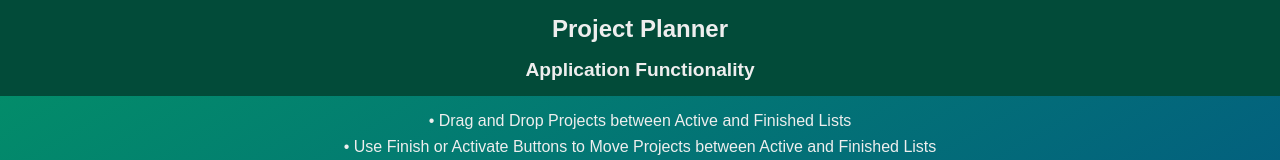
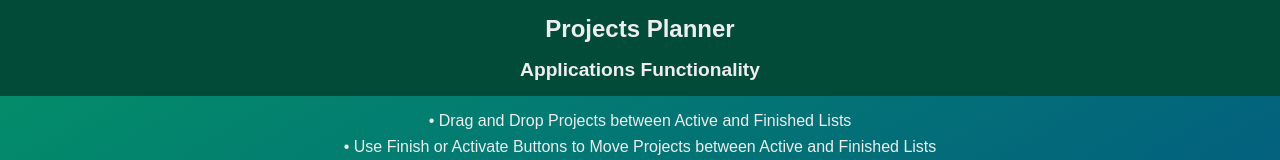
Before and after one commit to Frank-Pechar/js-project-planner, a plain HTML site: page app-desc.html in a window 1280 px wide. Shown: the top 160 px of the page. Drawn offline with Linux system fonts and the light colour scheme.

Commit message:
New commit

```diff
--- a/app-desc.html
+++ b/app-desc.html
@@ -11,8 +11,8 @@
   <!-- I did not use any classes for the sake of simplicity -->
   <body>
     <header>
-      <h1>Project Planner</h1>
-      <h2>Application Functionality</h2>
+      <h1>Projects Planner</h1>
+      <h2>Applications Functionality</h2>
     </header>
     <main>
       <ul>
```
